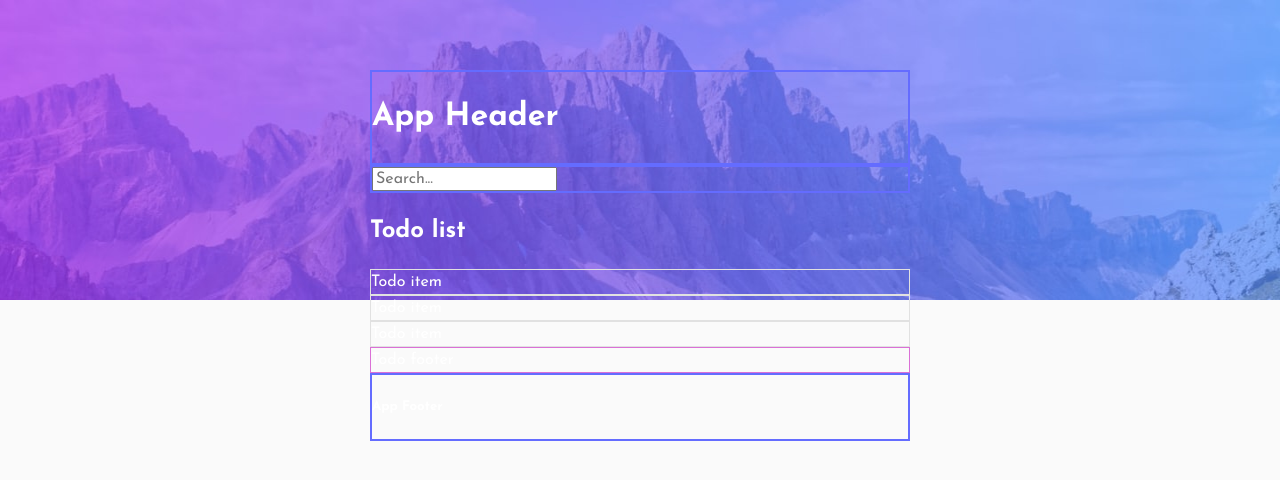
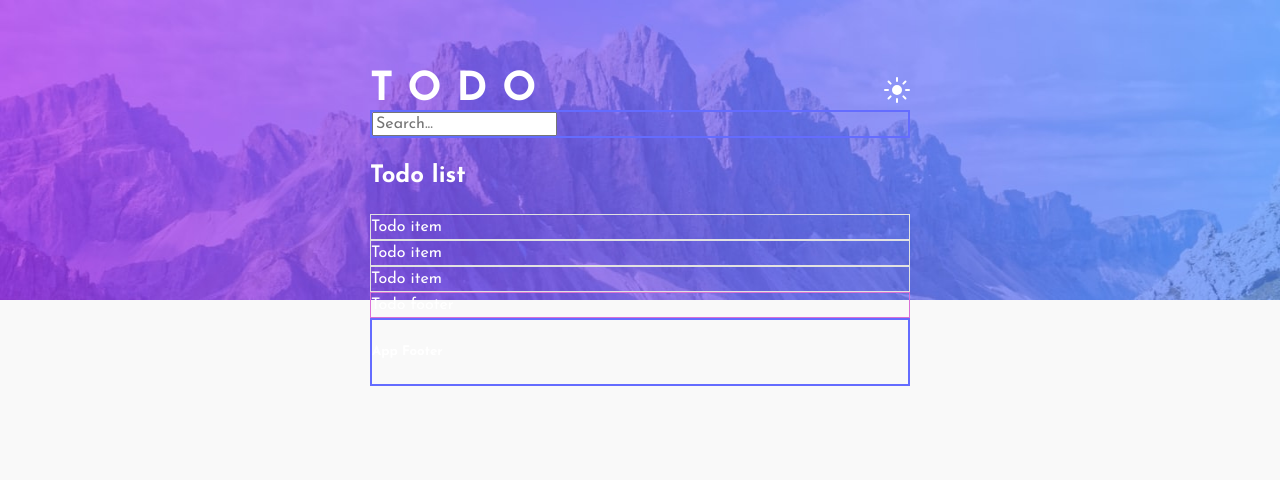
Before and after one commit to Ex-Zy/react-todo-app, a React (Vite) app: page / in a window 1280 px wide. Shown: the top 480 px of the page. Built offline with nearby package versions, Linux system fonts and the light colour scheme.

Commit message:
:lipstick: update: AppHeader + dark mode

```diff
--- a/package.json
+++ b/package.json
@@ -16,7 +16,8 @@
   "dependencies": {
     "modern-normalize": "^2.0.0",
     "react": "^18.2.0",
-    "react-dom": "^18.2.0"
+    "react-dom": "^18.2.0",
+    "usehooks-ts": "^3.1.0"
   },
   "devDependencies": {
     "@types/node": "^20.12.7",
--- a/src/assets/_variables.scss
+++ b/src/assets/_variables.scss
@@ -22,10 +22,3 @@
   --color-text-todo-footer-active: #3a7cfd;
   --color-text-todo-footer-hover: #e3e4f1;
 }
-
-@media (prefers-color-scheme: light) {
-  :root {
-    --bg-color-app: #fafafa;
-    --bg-image-app: url('@/assets/bg-desktop-light.jpg');
-  }
-}
--- a/src/assets/index.scss
+++ b/src/assets/index.scss
@@ -17,3 +17,13 @@ body {
 
   font-synthesis: none;
 }
+
+[data-theme='light'] {
+  --bg-color-app: #f9f9f9;
+  --bg-image-app: url('@/assets/bg-desktop-light.jpg');
+}
+
+[data-theme='dark'] {
+  --bg-color-app: #171823;
+  --bg-image-app: url('@/assets/bg-desktop-dark.jpg');
+}
--- a/src/components/AppHeader/AppHeader.scss
+++ b/src/components/AppHeader/AppHeader.scss
@@ -1,3 +1,36 @@
-header {
-  border: 2px solid #646cff;
+.app-header {
+  display: flex;
+  align-items: center;
+  justify-content: space-between;
+  outline: 0;
+
+  &__title {
+    margin: 0;
+
+    font-size: 40px;
+    font-weight: bold;
+    line-height: 1;
+    text-transform: uppercase;
+    letter-spacing: 15px;
+  }
+
+  &__theme-toggle {
+    cursor: pointer;
+
+    display: flex;
+    align-items: center;
+    justify-content: center;
+
+    width: 26px;
+    height: 26px;
+
+    background: none;
+    border: 0;
+
+    transition: opacity 0.25s;
+  }
+
+  &__theme-toggle:hover {
+    opacity: 0.6;
+  }
 }
--- a/src/components/AppHeader/AppHeader.tsx
+++ b/src/components/AppHeader/AppHeader.tsx
@@ -1,9 +1,29 @@
 import '@/components/AppHeader/AppHeader.scss'
+import IconMoon from '@/assets/icon-moon.svg'
+import IconSun from '@/assets/icon-sun.svg'
+import { useDarkMode } from 'usehooks-ts'
+import { useEffect } from 'react'
 
 function AppHeader() {
+  const { isDarkMode, toggle } = useDarkMode({
+    localStorageKey: 'darkMode',
+  })
+
+  useEffect(() => {
+    document.body.dataset.theme = isDarkMode ? 'dark' : 'light'
+  }, [isDarkMode])
+
   return (
-    <header>
-      <h1>App Header</h1>
+    <header className="app-header">
+      <h1 className="app-header__title">Todo</h1>
+
+      <button className="app-header__theme-toggle" onClick={toggle}>
+        {isDarkMode ? (
+          <img src={IconMoon} alt="" />
+        ) : (
+          <img src={IconSun} alt="" />
+        )}
+      </button>
     </header>
   )
 }
```
Also changed, not shown: 1 other file (tests, documents, lock files or other folders).
